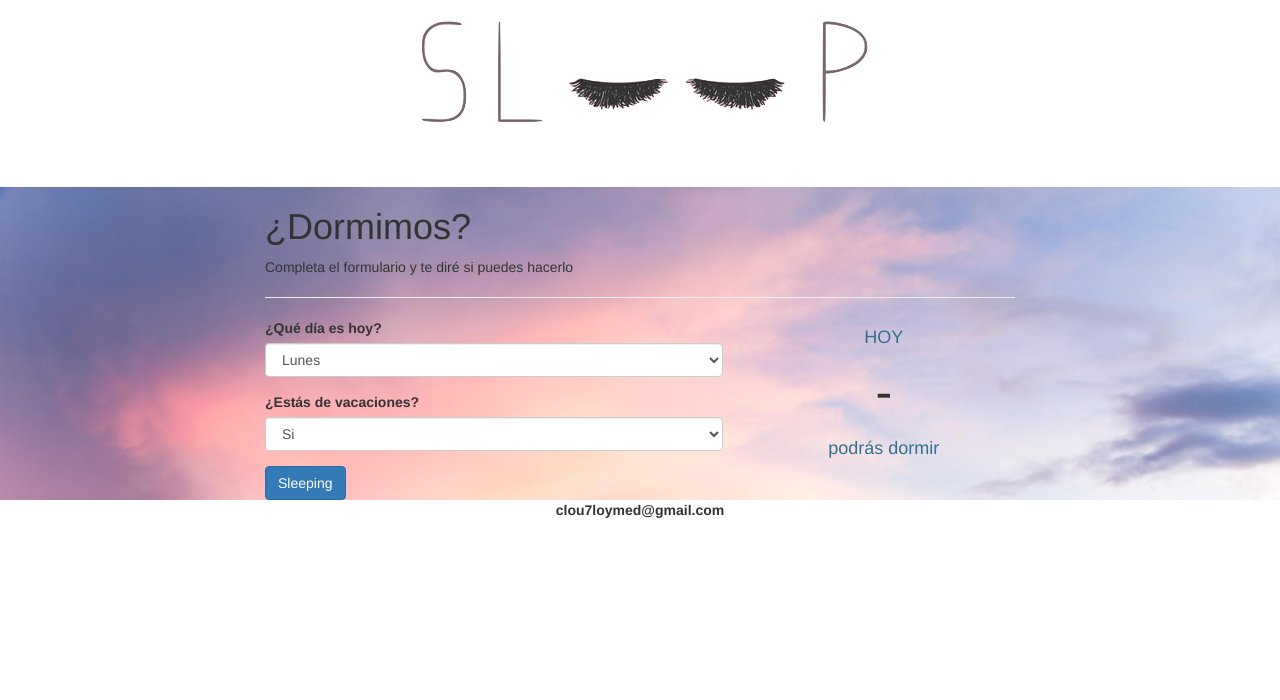
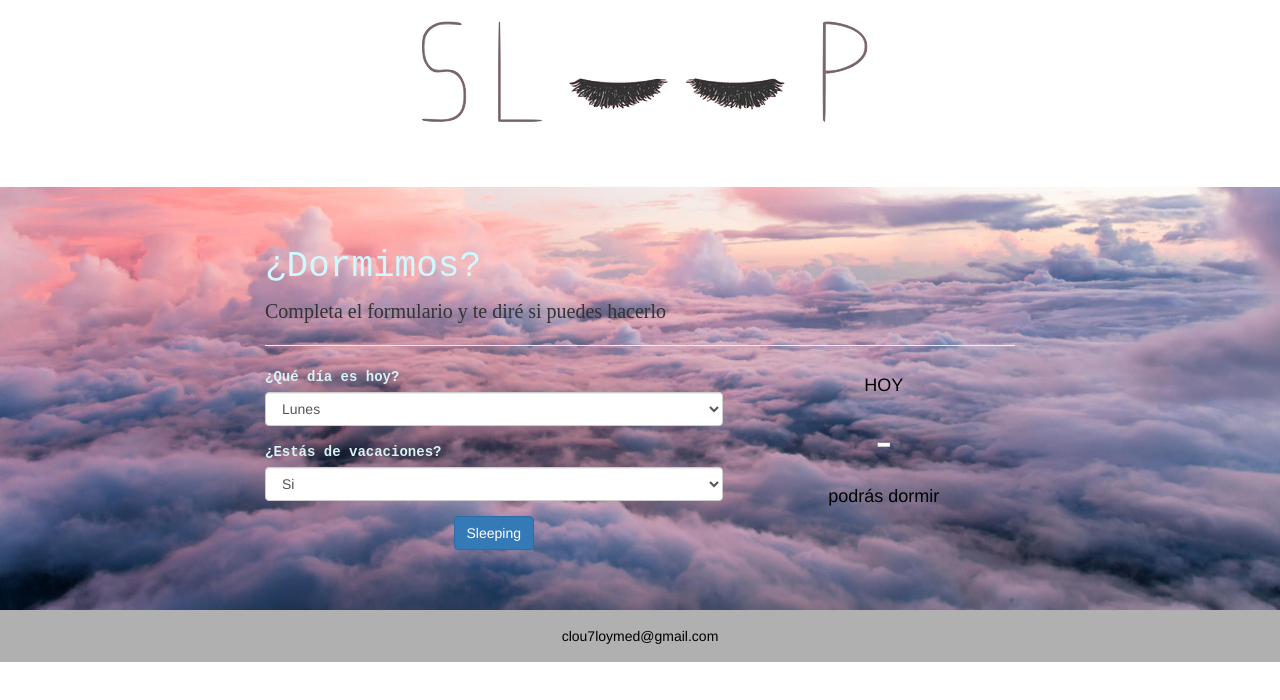
Before and after one commit to Clauloayza/Dormimos---Ej2---S17, a plain HTML site: page index.html in a window 1280 px wide. Drawn offline with nearby package versions, Linux system fonts and the light colour scheme.

Commit message:
proyecto dormimos terminado

```diff
--- a/index.html
+++ b/index.html
@@ -46,7 +46,10 @@
 						<option value="2">No</option>
 					</select>
 				</div>
-				<button onclick="calcular()" class="btn btn-primary">Sleeping</button>
+				<center>
+				    <button onclick="calcular()" class="btn btn-primary">Sleeping</button>
+				</center>
+
 			</div>
 			<div class="col-md-3 text-center">
 				<h4 class="text-info">HOY</h4>
@@ -58,7 +61,7 @@
 </section>
 <footer>
     <center>
-        <b>clou7loymed@gmail.com</b>
+        <a>clou7loymed@gmail.com</a>
     </center>
 </footer>
 </body>
--- a/main.css
+++ b/main.css
@@ -2,4 +2,34 @@ section{
     background-image: url(sleeping.jpg);
     background-repeat: no-repeat;
     background-size: cover;
+    background-position: bottom;
+    padding: 40px 0 60px 0;
 }
+section p{
+    font-size: 20px;
+    font-family: serif;
+
+}
+section h1{
+    color: #d1f8ff;
+    font-family: monospace;
+}
+.text-info{
+    color:#000;
+}
+label{
+    color: rgb(217, 244, 244);
+    font-family: monospace;
+
+}
+#salida{
+    color: #fff;
+}
+footer {
+    padding: 16px;
+    background: rgba(0, 0, 0, 0.31);
+
+}
+footer a{
+    color: #000;
+}
```
